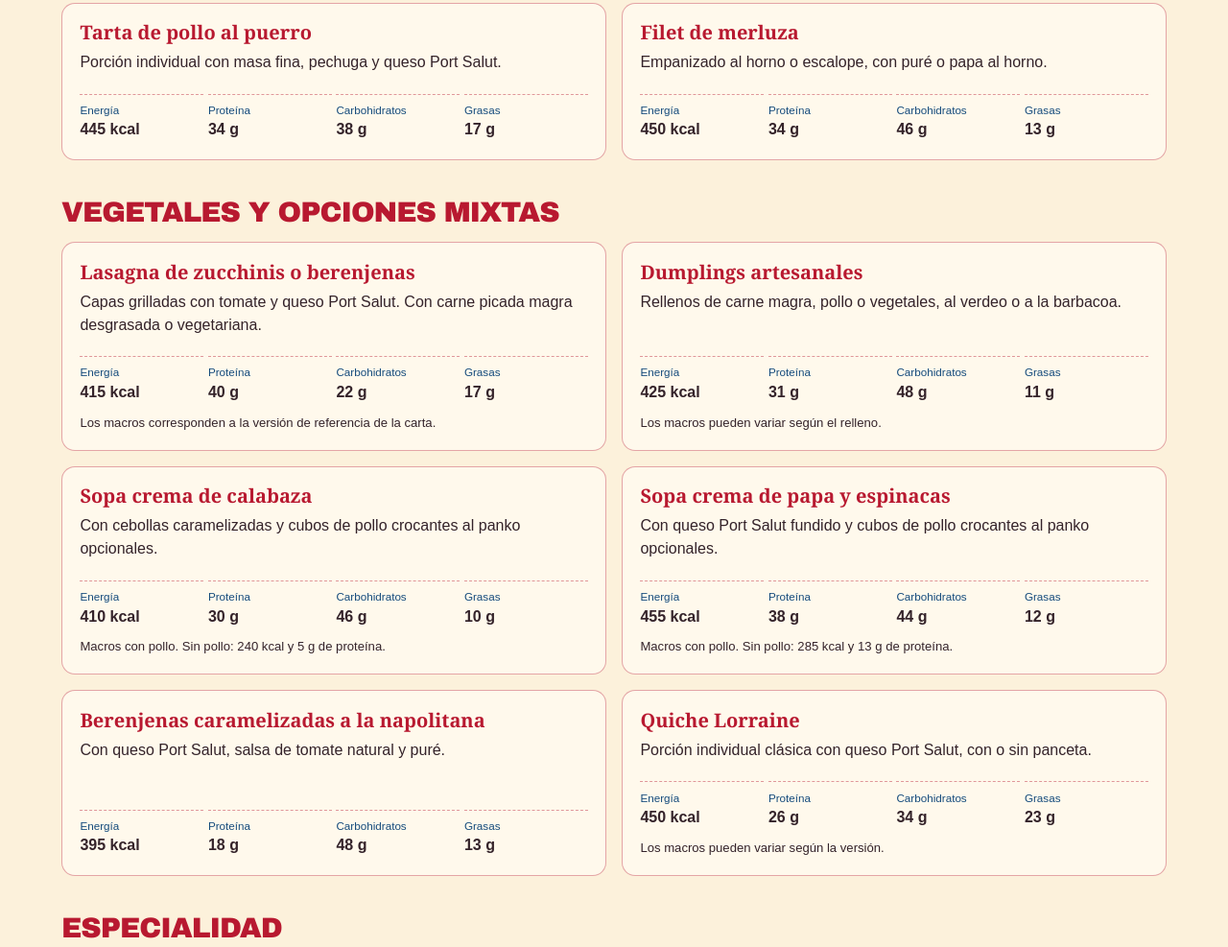
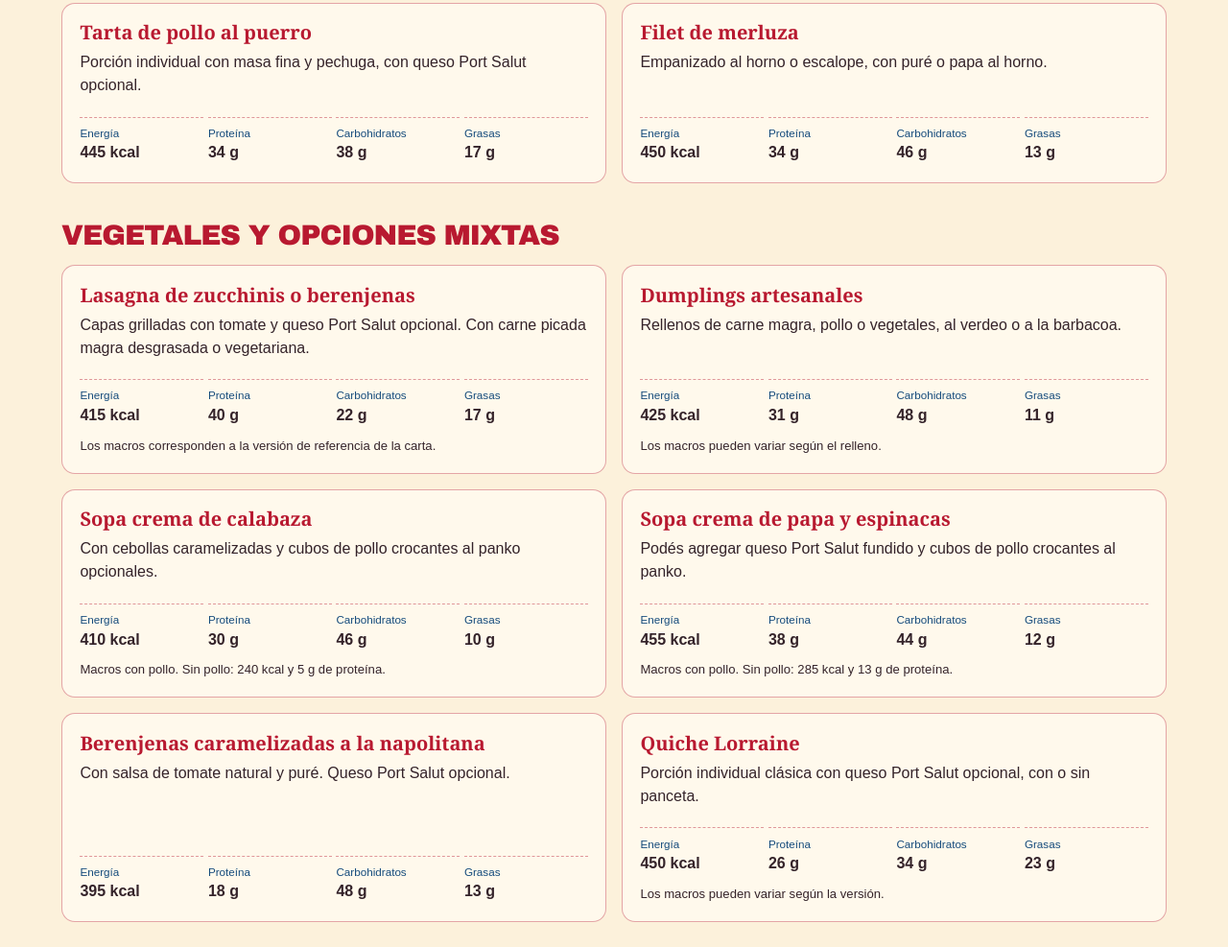
Before and after one commit to FlorStein/balancebox, a plain HTML site: page index.html in a window 1280 px wide. Shown: the part 1638-2625 px from the top of the page at 96% size. Drawn offline with Linux system fonts and the light colour scheme.

Commit message:
Add side and optional cheese choices

```diff
--- a/index.html
+++ b/index.html
@@ -36,7 +36,7 @@
 </section>
 <div class="checker" aria-hidden="true"></div>
 <section class="section" id="carta">
-<div class="section-head"><div><p class="eyebrow">Cocina casera · Sin frituras</p><h2>LA CARTA</h2></div><p>Elegí tus platos y consultá los macros estimados por porción de 400–450 g.</p></div>
+<div class="section-head"><div><p class="eyebrow">Cocina casera · Sin frituras</p><h2>LA CARTA</h2></div><p>Consultá los macros estimados por porción de 400–450 g. Pueden variar según el acompañamiento y si elegís agregar queso Port Salut.</p></div>
 <div class="filters" role="group" aria-label="Filtrar platos" hidden></div>
 <p class="sr" id="menu-status" role="status"></p>
 <div id="platos" class="dishes"></div>
--- a/menu.js
+++ b/menu.js
@@ -6,14 +6,14 @@ const dishes = [
   [0, "Pastel de papas casero", "Carne magra desgrasada y puré cremoso, con o sin aceitunas y huevo.", 465, 37, 45, 14],
   [1, "Pollo dorado al horno", "Cuarto trasero o pechuga sin piel, con papas picantes o clásicas.", 445, 41, 42, 11],
   [1, "Pollo con verduras asadas", "Pechuga grillada o milanesa con panko al horno, con ratatouille.", 420, 42, 28, 14],
-  [1, "Tarta de pollo al puerro", "Porción individual con masa fina, pechuga y queso Port Salut.", 445, 34, 38, 17],
+  [1, "Tarta de pollo al puerro", "Porción individual con masa fina y pechuga, con queso Port Salut opcional.", 445, 34, 38, 17],
   [1, "Filet de merluza", "Empanizado al horno o escalope, con puré o papa al horno.", 450, 34, 46, 13],
-  [2, "Lasagna de zucchinis o berenjenas", "Capas grilladas con tomate y queso Port Salut. Con carne picada magra desgrasada o vegetariana.", 415, 40, 22, 17, "Los macros corresponden a la versión de referencia de la carta."],
+  [2, "Lasagna de zucchinis o berenjenas", "Capas grilladas con tomate y queso Port Salut opcional. Con carne picada magra desgrasada o vegetariana.", 415, 40, 22, 17, "Los macros corresponden a la versión de referencia de la carta."],
   [2, "Dumplings artesanales", "Rellenos de carne magra, pollo o vegetales, al verdeo o a la barbacoa.", 425, 31, 48, 11, "Los macros pueden variar según el relleno."],
   [2, "Sopa crema de calabaza", "Con cebollas caramelizadas y cubos de pollo crocantes al panko opcionales.", 410, 30, 46, 10, "Macros con pollo. Sin pollo: 240 kcal y 5 g de proteína."],
-  [2, "Sopa crema de papa y espinacas", "Con queso Port Salut fundido y cubos de pollo crocantes al panko opcionales.", 455, 38, 44, 12, "Macros con pollo. Sin pollo: 285 kcal y 13 g de proteína."],
-  [2, "Berenjenas caramelizadas a la napolitana", "Con queso Port Salut, salsa de tomate natural y puré.", 395, 18, 48, 13],
-  [2, "Quiche Lorraine", "Porción individual clásica con queso Port Salut, con o sin panceta.", 450, 26, 34, 23, "Los macros pueden variar según la versión."],
+  [2, "Sopa crema de papa y espinacas", "Podés agregar queso Port Salut fundido y cubos de pollo crocantes al panko.", 455, 38, 44, 12, "Macros con pollo. Sin pollo: 285 kcal y 13 g de proteína."],
+  [2, "Berenjenas caramelizadas a la napolitana", "Con salsa de tomate natural y puré. Queso Port Salut opcional.", 395, 18, 48, 13],
+  [2, "Quiche Lorraine", "Porción individual clásica con queso Port Salut opcional, con o sin panceta.", 450, 26, 34, 23, "Los macros pueden variar según la versión."],
   [3, "Salmón a la plancha sin piel", "Con puré, papas o verduras asadas de temporada.", 520, 36, 30, 28, "Con costo adicional."]
 ];
 
@@ -81,20 +81,64 @@ orderForm.querySelectorAll('input[name="combo"]').forEach(option => {
 });
 orderForm.querySelector("#delivery-price").textContent = formatPrice(cabaDeliveryPrice);
 
-const dishOptions = dishes.map(([category, name]) => {
+const sidesByDish = new Map([
+  ["Bondiola desgrasada braseada a la barbacoa", ["Puré de boniato", "Puré de batata", "Puré de papa"]],
+  ["Pollo dorado al horno", ["Papas picantes", "Papas clásicas"]],
+  ["Filet de merluza", ["Puré", "Papa al horno"]],
+  ["Salmón a la plancha sin piel", ["Puré", "Papas", "Verduras asadas de temporada"]]
+]);
+
+const dishOptions = dishes.map(([category, name, description], index) => {
+  const container = document.createElement("div");
+  container.className = "order-dish";
   const label = document.createElement("label");
   const input = document.createElement("input");
   input.type = "checkbox";
   input.name = "dish";
   input.value = name;
-  if (category === 3) input.dataset.surcharge = "true";
-  label.append(input, document.createTextNode(name + (input.dataset.surcharge ? " (con adicional)" : "")));
-  orderDishes.append(label);
-  return input;
+  const hasSurcharge = category === 3;
+  label.append(input, document.createTextNode(name + (hasSurcharge ? " (con adicional)" : "")));
+  container.append(label);
+  orderDishes.append(container);
+
+  const sides = sidesByDish.get(name);
+  const sideName = `side-${index}`;
+  let sideFieldset;
+  if (sides) {
+    sideFieldset = document.createElement("fieldset");
+    sideFieldset.className = "order-sides";
+    const legend = document.createElement("legend");
+    legend.textContent = "Elegí un acompañamiento";
+    legend.setAttribute("aria-label", `Acompañamiento para ${name}`);
+    sideFieldset.append(legend);
+    for (const side of sides) {
+      const sideLabel = document.createElement("label");
+      const radio = document.createElement("input");
+      radio.type = "radio";
+      radio.name = sideName;
+      radio.value = side;
+      radio.required = true;
+      sideLabel.append(radio, document.createTextNode(side));
+      sideFieldset.append(sideLabel);
+    }
+    container.append(sideFieldset);
+  }
+
+  let cheeseInput;
+  if (description.toLowerCase().includes("queso port salut")) {
+    const cheeseLabel = document.createElement("label");
+    cheeseLabel.className = "order-cheese";
+    cheeseInput = document.createElement("input");
+    cheeseInput.type = "checkbox";
+    cheeseInput.setAttribute("aria-label", `Agregar queso Port Salut a ${name}`);
+    cheeseLabel.append(cheeseInput, document.createTextNode("Agregar queso Port Salut"));
+    container.append(cheeseLabel);
+  }
+  return {input, hasSurcharge, sideFieldset, sideName, cheeseInput};
 });
 
 function selectedDishes() {
-  return dishOptions.filter(option => option.checked);
+  return dishOptions.filter(({input}) => input.checked);
 }
 
 function deliveryCost() {
@@ -104,9 +148,19 @@ function deliveryCost() {
 function updateOrder() {
   const selection = selectedDishes();
   const combo = orderForm.elements.combo.value;
-  const hasSalmon = selection.some(option => option.dataset.surcharge);
+  const hasSalmon = selection.some(option => option.hasSurcharge);
   const atLimit = selection.length >= maxDishes;
-  dishOptions.forEach(option => { option.disabled = atLimit && !option.checked; });
+  dishOptions.forEach(({input, sideFieldset, cheeseInput}) => {
+    input.disabled = atLimit && !input.checked;
+    if (sideFieldset) {
+      sideFieldset.hidden = !input.checked;
+      sideFieldset.disabled = !input.checked;
+    }
+    if (cheeseInput) {
+      cheeseInput.parentElement.hidden = !input.checked;
+      cheeseInput.disabled = !input.checked;
+    }
+  });
   dishCount.textContent = `${selection.length} de ${maxDishes} platos elegidos${atLimit ? " · Límite alcanzado" : ""}`;
   if (selection.length) dishError.hidden = true;
   totalLabel.textContent = hasSalmon ? "Importe base" : "Monto final";
@@ -122,19 +176,23 @@ orderForm.addEventListener("submit", event => {
   const selection = selectedDishes();
   if (!selection.length) {
     dishError.hidden = false;
-    dishOptions[0].focus();
+    dishOptions[0].input.focus();
     return;
   }
   const combo = orderForm.elements.combo.value;
   const shipping = deliveryCost();
   const price = formatPrice(comboPrices[combo] + shipping);
-  const hasSalmon = selection.some(option => option.dataset.surcharge);
+  const hasSalmon = selection.some(option => option.hasSurcharge);
   const message = [
     "¡Hola, BalanceBox! Quiero hacer un pedido.",
     "",
     `Combo de ${combo} porciones`,
     "Platos elegidos:",
-    ...selection.map(option => `• ${option.value}`),
+    ...selection.map(({input, sideFieldset, sideName, cheeseInput}) => {
+      const side = sideFieldset ? orderForm.elements[sideName].value : "";
+      const cheese = cheeseInput ? ` · ${cheeseInput.checked ? "con" : "sin"} queso Port Salut` : "";
+      return `• ${input.value}${side ? ` (acompañamiento: ${side})` : ""}${cheese}`;
+    }),
     "",
     shipping ? `Entrega: envío a CABA (${formatPrice(shipping)})` : "Entrega: retiro",
     "Pago por adelantado.",
--- a/style.css
+++ b/style.css
@@ -72,6 +72,13 @@ h1{font-size:clamp(3rem,13vw,5.9rem)}
 .order label{display:flex;align-items:baseline;gap:.55rem;border:1px solid #b8193050;border-radius:.65rem;padding:.55rem .65rem;cursor:pointer}
 .order label:has(:checked){background:var(--paper);border-color:var(--red)}
 .order label:has(:disabled){opacity:.58;cursor:default}
+.order-dish>label{min-height:100%}
+.order-dish:has(.order-sides:not([hidden]),.order-cheese:not([hidden]))>label{min-height:0}
+.order .order-cheese{margin:.5rem 0 0 .65rem;font-size:.9rem}
+.order .order-cheese[hidden]{display:none}
+.order .order-sides{margin:.5rem 0 .35rem .65rem;padding-left:.65rem;border-left:1px solid #b8193050}
+.order-sides legend{font:700 .9rem/1.3 Arial,sans-serif;color:var(--blue)}
+.order-sides label{margin-top:.35rem;font-size:.9rem}
 .order input{accent-color:var(--red);margin:0;flex-shrink:0}
 .order input:focus-visible{outline:2px solid var(--blue);outline-offset:3px}
 .order-price{color:var(--red);font-weight:800;margin-inline-start:auto}
```
